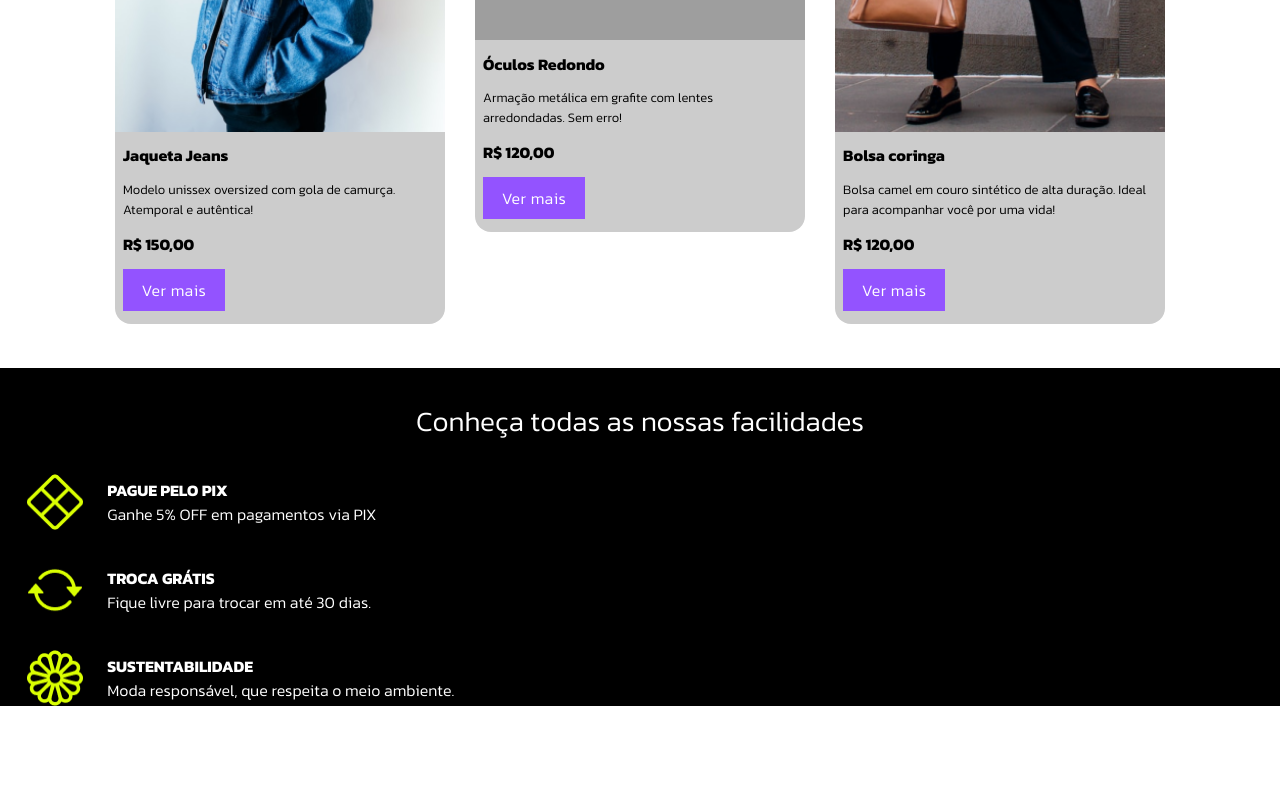
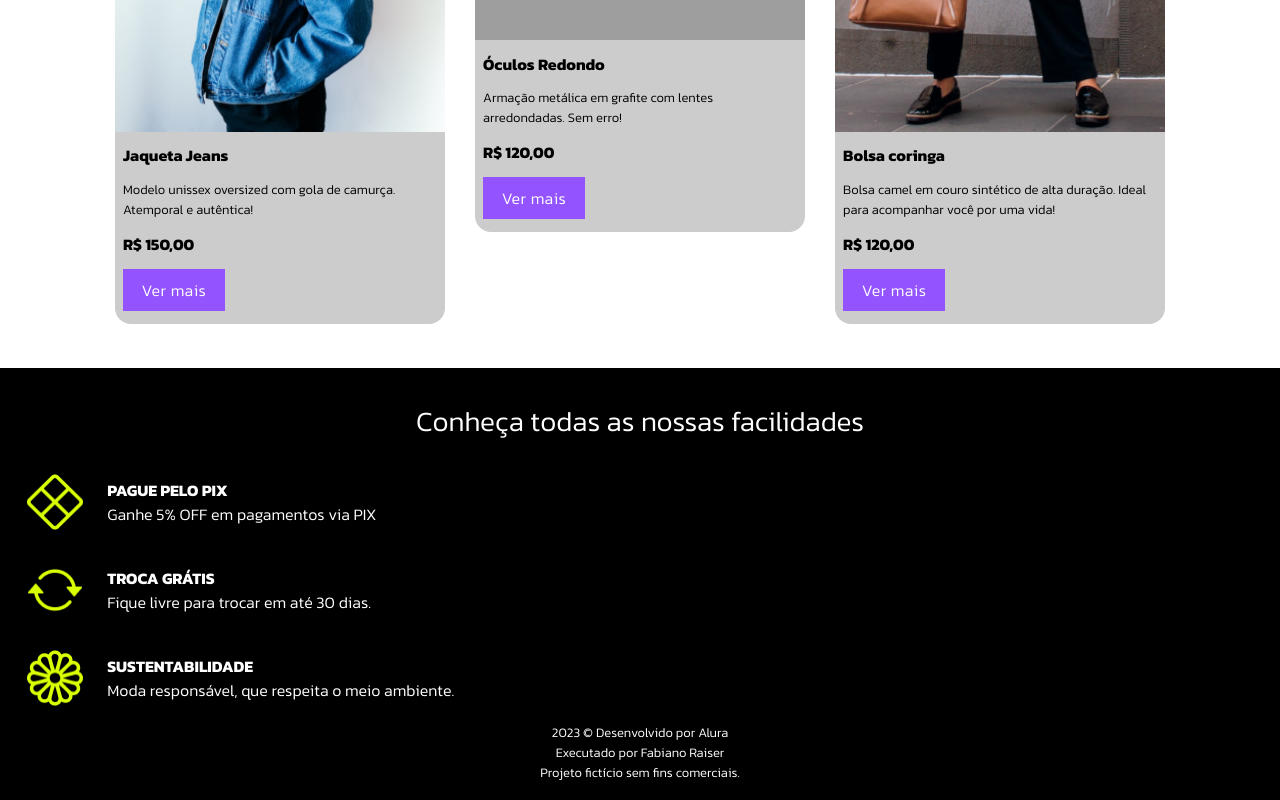
Before and after one commit to FabianoRaiser/7th-challenge-Alura, a React (Vite) app: page / in a window 1280 px wide. Shown: the part 4198-4998 px from the top of the page. Before the commit the page ends 4904 px from the top, so only its background shows below. Built offline with nearby package versions, Linux system fonts and the light colour scheme; grey boxes are pictures that could not be loaded.

Commit message:
:sparkles: feat: Criação do rodapé

```diff
--- /dev/null
+++ b/src/components/Rodape/index.jsx
@@ -0,0 +1,11 @@
+import { StyledFooter } from "./styles"
+
+export const Rodape = () => {
+    return (
+        <StyledFooter>
+            <p>2023 © Desenvolvido por Alura</p>
+            <p>Executado por Fabiano Raiser</p>
+            <p>Projeto fictício sem fins comerciais.</p>
+        </StyledFooter>
+    )
+}
--- /dev/null
+++ b/src/components/Rodape/styles.jsx
@@ -0,0 +1,15 @@
+import { colorBranco, colorPreto } from 'components/ui/variaveis'
+import styled from 'styled-components'
+
+export const StyledFooter = styled.footer`
+    background-color: ${colorPreto};
+    color: ${colorBranco};
+
+    padding: 1.0625rem 1.4375rem    ;
+
+    & p {
+        text-align: center;
+        font-size: 0.8125rem;
+        line-height: 1.25rem;
+    }
+`
--- a/src/routes.jsx
+++ b/src/routes.jsx
@@ -1,4 +1,5 @@
 import { Header } from "components/Header"
+import { Rodape } from "components/Rodape"
 import ScrollToTop from "components/ScrollToTop"
 import { Home } from "pages/Home"
 import { BrowserRouter, Routes, Route } from "react-router-dom"
@@ -13,6 +14,7 @@ export const AppRoutes = () => {
             <Routes>
                 <Route path="/" element={<Home />} />
             </Routes>
+            <Rodape />
         </BrowserRouter>
     )
 }
```
